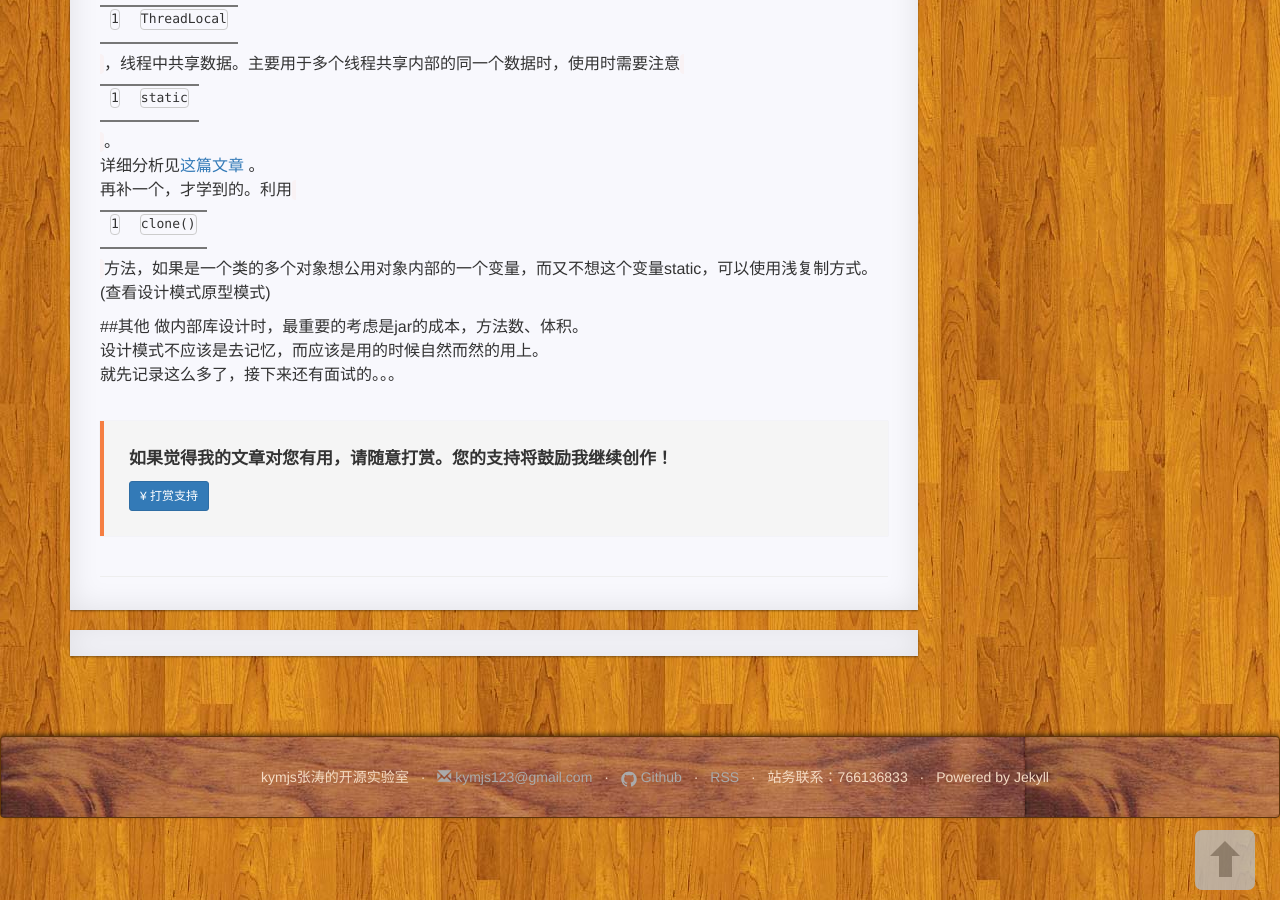
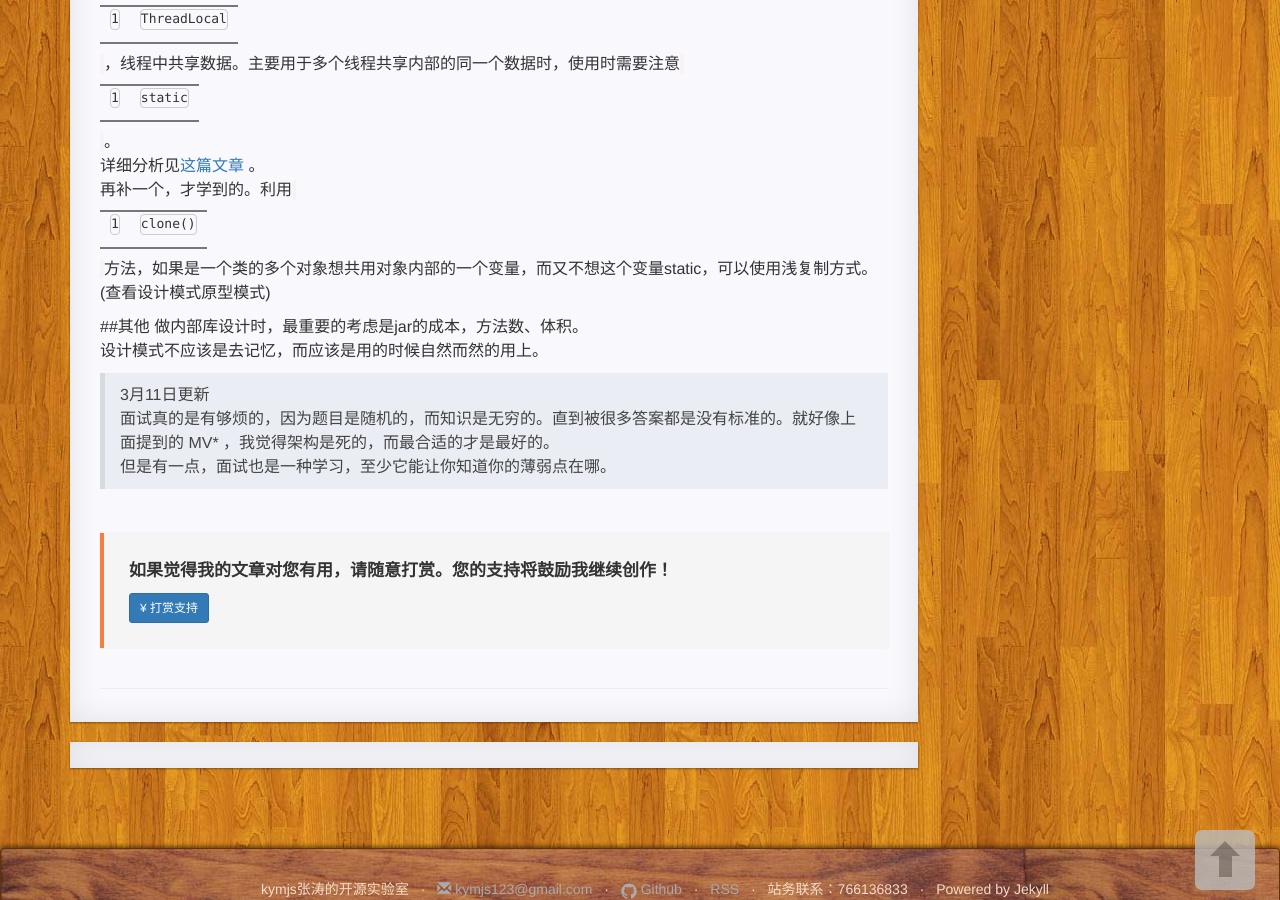
Before and after one commit to XClouded/kymjs.github.io, a Jekyll site: the page built from _posts/2016-03-08-01.md, in a window 1280 px wide and 900 px high, scrolled down 7606 px. Built offline with Jekyll 4.4.1, drawn with Linux system fonts in a browser that asks for light colours; nearby versions of some CDN libraries; comment, search, counter and statistics services are not loaded; a style sheet for code colours, icons or effects is not loaded.

Commit message:
修改错误

````diff
--- a/_posts/2016-03-08-01.md
+++ b/_posts/2016-03-08-01.md
@@ -219,10 +219,13 @@ HashMap内部是通过数组实现的，诶，大学时候数据结构有讲过
 ```AtomicInteger```，一个轻量级的```synchronized```。使用的并不是同步代码块，而是Lock-Free算法(我也不懂，看代码就是一个死循环调用了底层的比较方法直到相同后才退出循环)。最终的结果就是在高并发的时候，或者说竞争激烈的时候效率比```synchronized```高一些。
 ```ThreadLocal```，线程中共享数据。主要用于多个线程共享内部的同一个数据时，使用时需要注意```static```。
 详细分析见[这篇文章](http://blog.csdn.net/u010687392/article/details/50549236) 。
-再补一个，才学到的。利用```clone()```方法，如果是一个类的多个对象想公用对象内部的一个变量，而又不想这个变量static，可以使用浅复制方式。(查看设计模式原型模式)
+再补一个，才学到的。利用```clone()```方法，如果是一个类的多个对象想共用对象内部的一个变量，而又不想这个变量static，可以使用浅复制方式。(查看设计模式原型模式)
 
 
 ##其他
 做内部库设计时，最重要的考虑是jar的成本，方法数、体积。
 设计模式不应该是去记忆，而应该是用的时候自然而然的用上。
-就先记录这么多了，接下来还有面试的。。。
+
+>3月11日更新
+>面试真的是有够烦的，因为题目是随机的，而知识是无穷的。直到被很多答案都是没有标准的。就好像上面提到的 MV* ，我觉得架构是死的，而最合适的才是最好的。
+>但是有一点，面试也是一种学习，至少它能让你知道你的薄弱点在哪。
````
Also changed, not shown: other parts of _posts/2016-03-08-01.md (+1 -1 lines).
